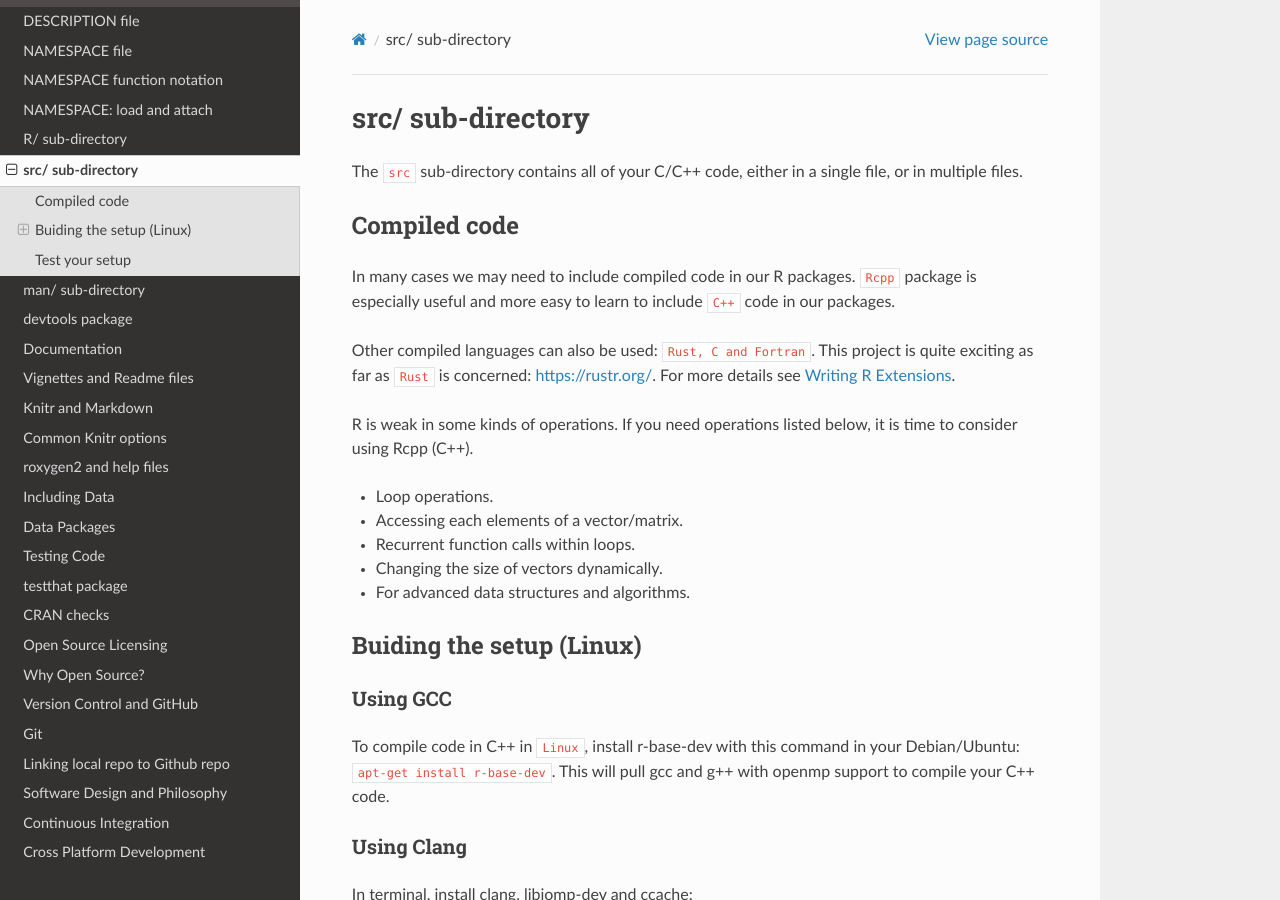
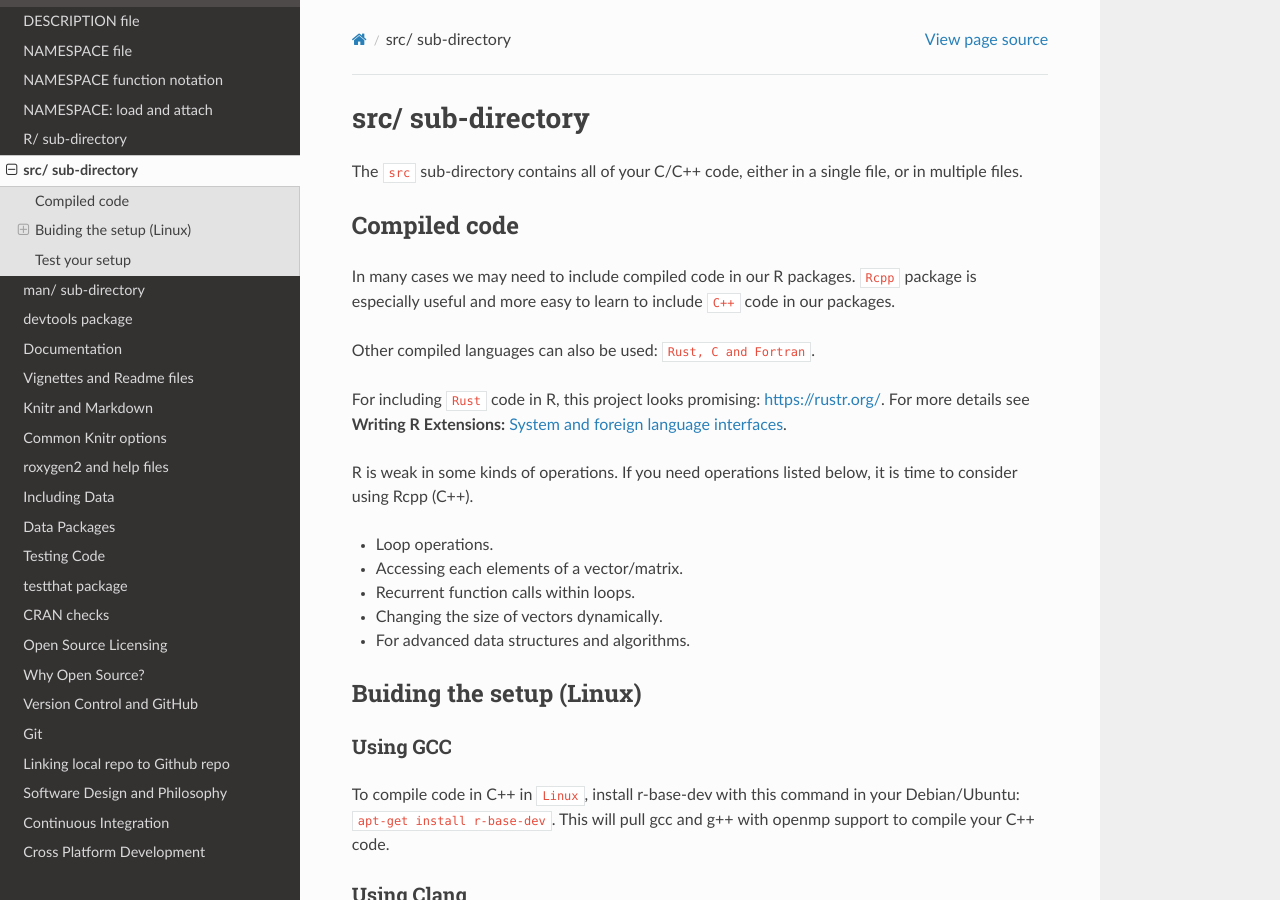
Before and after one commit to sumanstats/Building-R-packages, a Sphinx documentation site: the page built from source/compiled_code.rst, in a window 1280 px wide and 900 px high. Built offline with Sphinx 7.4.7 and the Read the Docs theme 2.0.0, drawn with Linux system fonts in a browser that asks for light colours.

Commit message:
Update compiled_code.rst

```diff
--- a/source/compiled_code.rst
+++ b/source/compiled_code.rst
@@ -15,8 +15,9 @@ In many cases we may need to include compiled code in our R packages.
 in our packages.
 
 Other compiled languages can also be used: ``Rust, C and Fortran``.
-This project is quite exciting as far as ``Rust`` is concerned: `<https://rustr.org/>`_.
-For more details see `Writing R Extensions <https://cran.r-project.org/doc/manuals/r-release/R-exts.html>`_.
+
+For including ``Rust`` code in R, this project looks promising: `<https://rustr.org/>`_.
+For more details see **Writing R Extensions:** `System and foreign language interfaces <https://cran.r-project.org/doc/manuals/r-release/R-exts.html#System-and-foreign-language-interfaces>`_.
 
 R is weak in some kinds of operations. If you need operations listed below,
 it is time to consider using Rcpp (C++).
```
